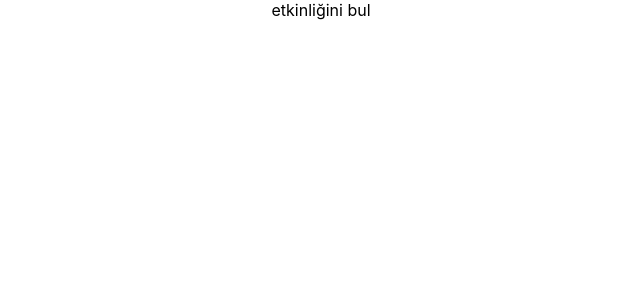
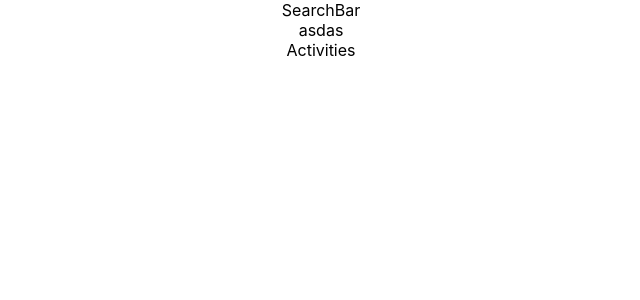
Before and after one commit to muhammedalibilgin/e-commerce-ui-React, a React (Create React App) app: page / in a window 1280 px wide. Shown: the top 300 px of the page, without its empty margins (319-959 px from the left). Built offline with nearby package versions, Linux system fonts and the light colour scheme.

Commit message:
add searcbar and activities comp

```diff
--- a/package.json
+++ b/package.json
@@ -3,11 +3,15 @@
   "version": "0.1.0",
   "private": true,
   "dependencies": {
+    "@emotion/react": "^11.9.3",
+    "@emotion/styled": "^11.9.3",
+    "@mui/material": "^5.8.4",
     "@testing-library/jest-dom": "^5.16.4",
     "@testing-library/react": "^13.3.0",
     "@testing-library/user-event": "^13.5.0",
     "react": "^18.2.0",
     "react-dom": "^18.2.0",
+    "react-router-dom": "^6.3.0",
     "react-scripts": "5.0.1",
     "web-vitals": "^2.1.4"
   },
--- a/src/App.js
+++ b/src/App.js
@@ -1,8 +1,16 @@
 import logo from "./logo.svg";
 import "./App.css";
+import SearchBar from "./components/SearchBar";
+import Activities from "./components/Activities";
 
 function App() {
-    return <div className="App">etkinliğini bul</div>;
+    return (
+        <div className="App">
+            <SearchBar />
+            asdas
+            <Activities />
+        </div>
+    );
 }
 
 export default App;
--- /dev/null
+++ b/src/components/Activities.jsx
@@ -0,0 +1,7 @@
+import React from "react";
+
+const Activities = () => {
+    return <div>Activities</div>;
+};
+
+export default Activities;
--- /dev/null
+++ b/src/components/SearchBar.jsx
@@ -0,0 +1,7 @@
+import React from "react";
+
+const SearchBar = () => {
+    return <div>SearchBar</div>;
+};
+
+export default SearchBar;
```
Also changed, not shown: 1 other file (tests, documents, lock files or other folders).
